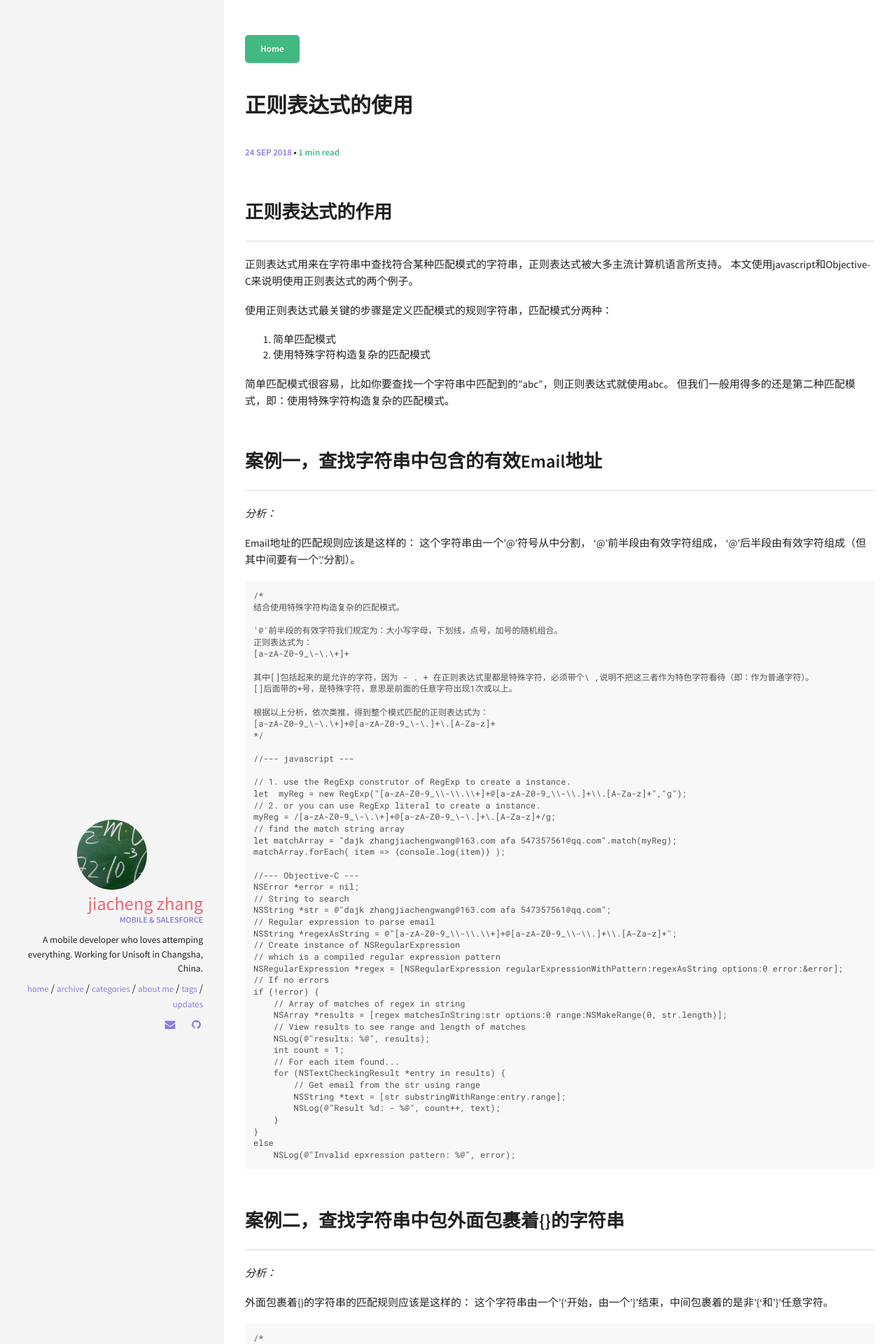
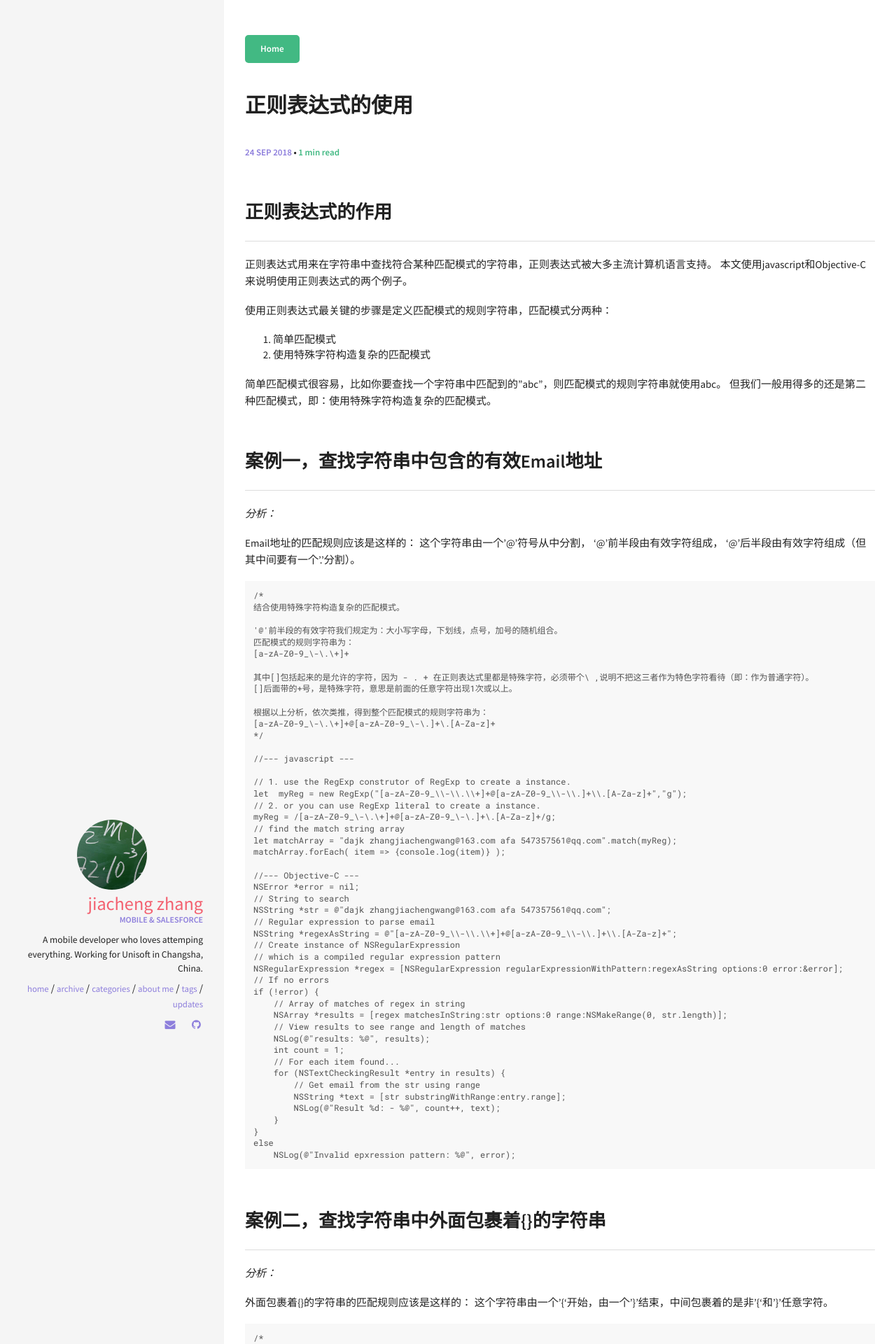
Before and after one commit to zhangjiacheng/zhangjiacheng.github.io, a Jekyll site: the page built from _posts/2018-09-24-RegularExpression.md, in a window 1280 px wide. Shown: the top 1920 px of the page at 70% size. Built offline with Jekyll 4.4.1, drawn with Linux system fonts in a browser that asks for light colours; some of the changed text lies outside the part shown.

Commit message:
fix some describtion  issue

```diff
--- a/_posts/2018-09-24-RegularExpression.md
+++ b/_posts/2018-09-24-RegularExpression.md
@@ -8,14 +8,14 @@
 
 ## 正则表达式的作用
 
-正则表达式用来在字符串中查找符合某种匹配模式的字符串，正则表达式被大多主流计算机语言所支持。
+正则表达式用来在字符串中查找符合某种匹配模式的字符串，正则表达式被大多主流计算机语言支持。
 本文使用javascript和Objective-C来说明使用正则表达式的两个例子。
 
 使用正则表达式最关键的步骤是定义匹配模式的规则字符串，匹配模式分两种：
 1. 简单匹配模式
 2. 使用特殊字符构造复杂的匹配模式
 
-简单匹配模式很容易，比如你要查找一个字符串中匹配到的"abc"，则正则表达式就使用abc。
+简单匹配模式很容易，比如你要查找一个字符串中匹配到的"abc"，则匹配模式的规则字符串就使用abc。
 但我们一般用得多的还是第二种匹配模式，即：使用特殊字符构造复杂的匹配模式。
 
 ## 案例一，查找字符串中包含的有效Email地址
@@ -31,13 +31,13 @@
     结合使用特殊字符构造复杂的匹配模式。
 
     '@'前半段的有效字符我们规定为：大小写字母，下划线，点号，加号的随机组合。
-    正则表达式为：
+    匹配模式的规则字符串为：
     [a-zA-Z0-9_\-\.\+]+
 
     其中[]包括起来的是允许的字符，因为 - . + 在正则表达式里都是特殊字符，必须带个\ ,说明不把这三者作为特色字符看待（即：作为普通字符）。
     []后面带的+号，是特殊字符，意思是前面的任意字符出现1次或以上。
 
-    根据以上分析，依次类推，得到整个模式匹配的正则表达式为：
+    根据以上分析，依次类推，得到整个匹配模式的规则字符串为：
     [a-zA-Z0-9_\-\.\+]+@[a-zA-Z0-9_\-\.]+\.[A-Za-z]+
     */
 
@@ -79,7 +79,7 @@
 
 
 
-## 案例二，查找字符串中包外面包裹着{}的字符串
+## 案例二，查找字符串中外面包裹着{}的字符串
 
 *分析：*
 
@@ -89,7 +89,7 @@
     /*
     结合使用特殊字符构造复杂的匹配模式。
 
-    经分析得到正则表达式为：
+    经分析得到匹配模式的规则字符串为：
     \{[^{}]+\}
 
     其中'{' '}'为特殊字符，需要带前缀'\'转义，
```
